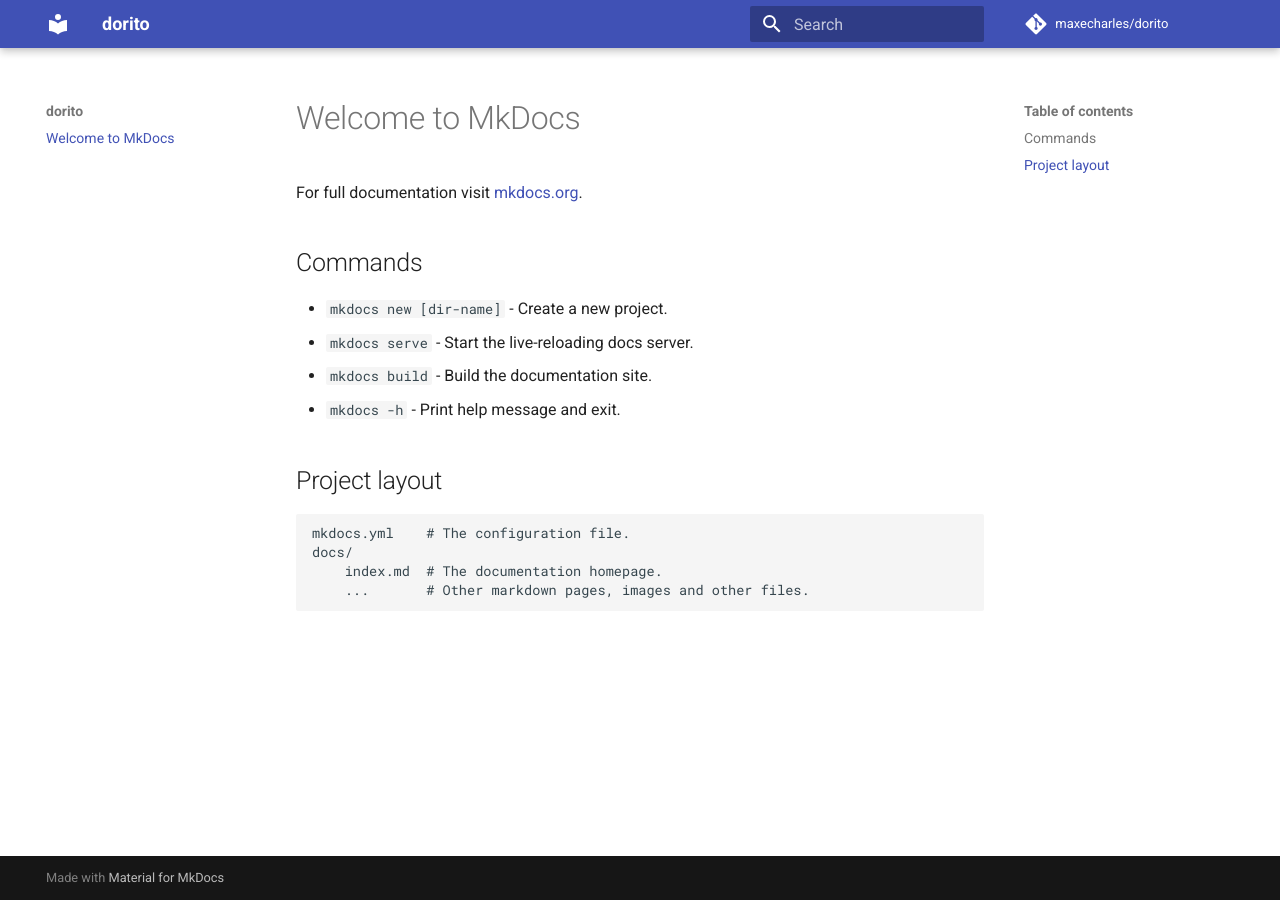
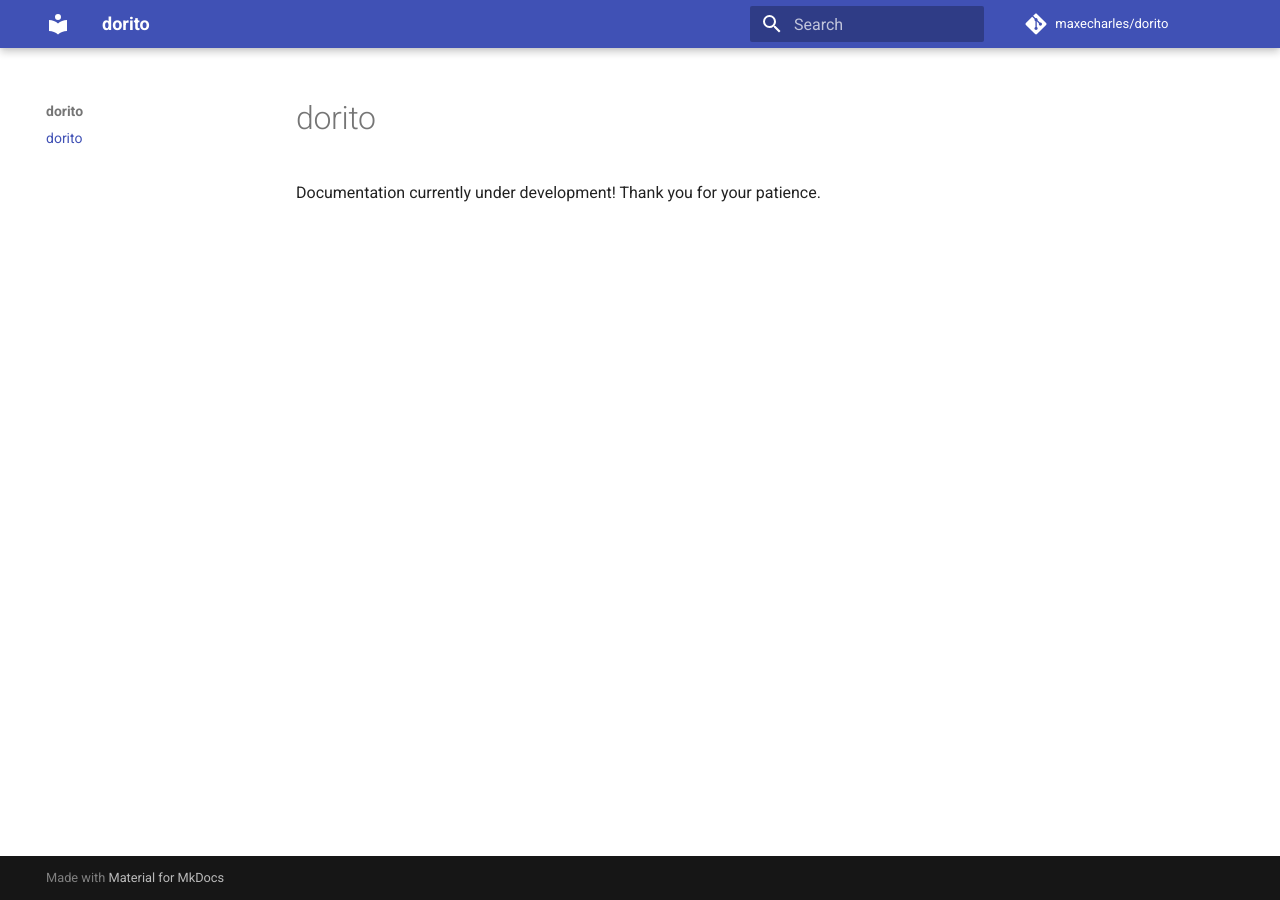
Before and after one commit to maxecharles/dorito, an MkDocs documentation site: the page built from docs/index.md, in a window 1280 px wide. Built offline with MkDocs 1.6.1 and Material for MkDocs 9.7.7, drawn with Linux system fonts in a browser that asks for light colours; comment, search, counter and statistics services are not loaded.

Commit message:
stand in text

```diff
--- a/docs/index.md
+++ b/docs/index.md
@@ -1,17 +1,2 @@
-# Welcome to MkDocs
-
-For full documentation visit [mkdocs.org](https://www.mkdocs.org).
-
-## Commands
-
-* `mkdocs new [dir-name]` - Create a new project.
-* `mkdocs serve` - Start the live-reloading docs server.
-* `mkdocs build` - Build the documentation site.
-* `mkdocs -h` - Print help message and exit.
-
-## Project layout
-
-    mkdocs.yml    # The configuration file.
-    docs/
-        index.md  # The documentation homepage.
-        ...       # Other markdown pages, images and other files.
+# dorito
+Documentation currently under development! Thank you for your patience.
```
